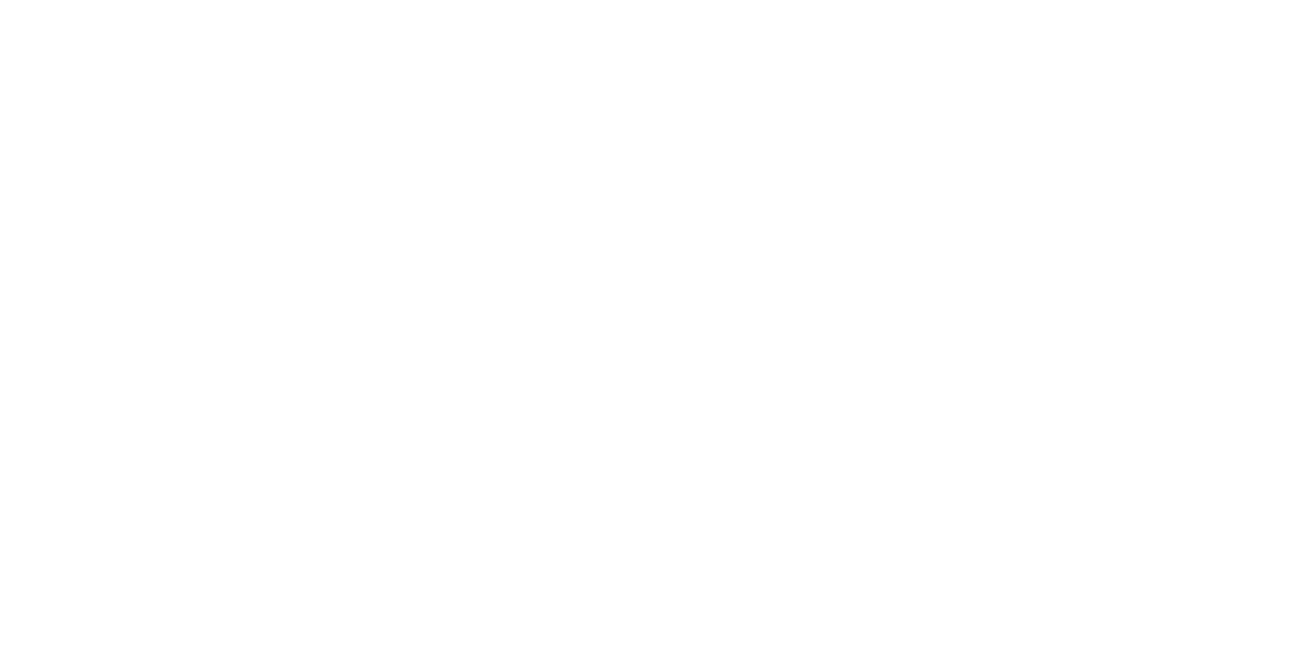
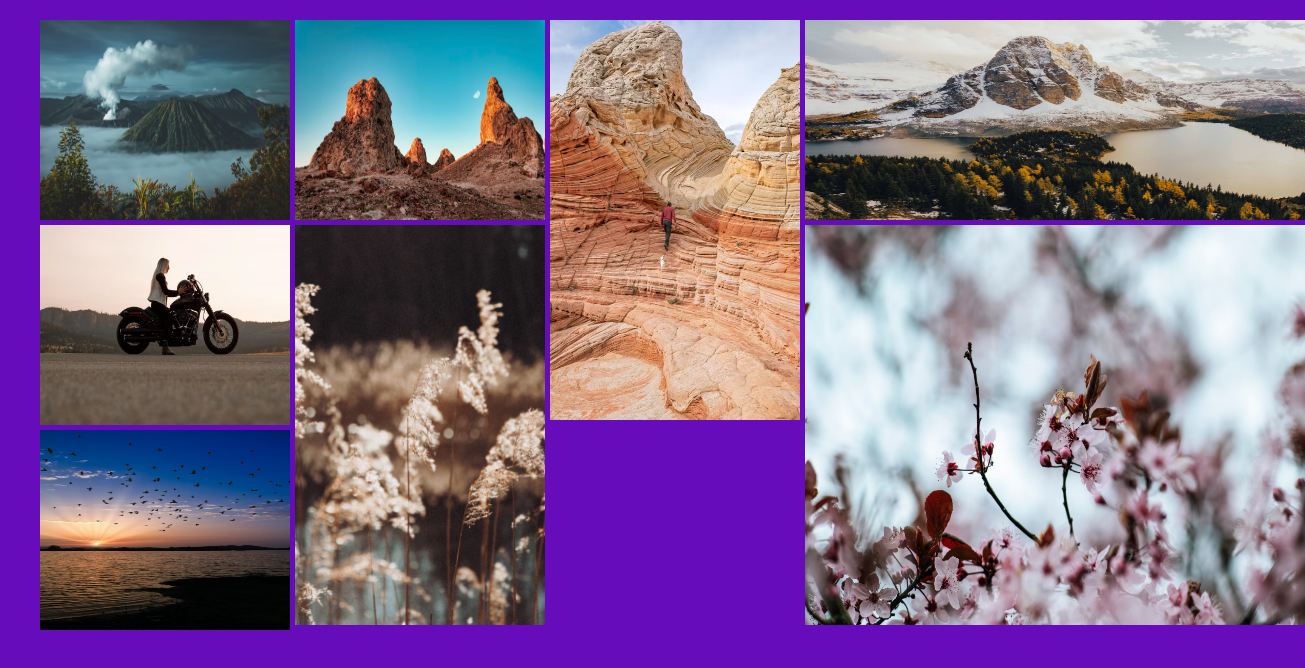
Before and after one commit to zulfulst/Jed_task, a plain HTML site: page html_css_task/Grid/sweetie/index.html in a window 1280 px wide. Shown: the whole page, 1305 px wide, since content can reach past the window. Drawn offline with Linux system fonts and the light colour scheme.

Commit message:
сomplete

```diff
--- a/html_css_task/Grid/sweetie/index.html
+++ b/html_css_task/Grid/sweetie/index.html
@@ -1,5 +1,6 @@
 <!DOCTYPE html>
 <html lang="en">
+
 <head>
     <meta charset="UTF-8">
     <meta http-equiv="X-UA-Compatible" content="IE=edge">
@@ -7,7 +8,18 @@
     <title>Document</title>
     <link rel="stylesheet" href="./style.css">
 </head>
+
 <body>
+    <div>
+        <img src="./img/img1.avif" alt="">
+        <img src="./img/img2.avif" alt="">
+        <img src="./img/img3.avif" alt="" class="img3">
+        <img src="./img/img4.avif" alt="" class="img4">
+        <img src="./img/img5.avif" alt="">
+        <img src="./img/img6.avif" alt="" class="img6">
+        <img src="./img/img7.avif" alt="" class="img7">
+        <img src="./img/img8.avif" alt="">
+    </div>
+</body>
 
-</body>
 </html>
--- a/html_css_task/Grid/sweetie/style.css
+++ b/html_css_task/Grid/sweetie/style.css
@@ -0,0 +1,41 @@
+body {
+  margin: 20px;
+  background-color: rgb(102, 12, 187);
+}
+
+div {
+  gap: 5px;
+  display: grid;
+  margin-left: 20px;
+  grid-template-rows: repeat(3, 200px);
+  grid-template-columns: repeat(5, 250px);
+}
+
+img {
+  width: 250px;
+  height: 200px;
+}
+
+.img3 {
+  grid-column: 3 / 4;
+  grid-row: 1 / 3;
+  height: 400px;
+}
+
+.img4 {
+  grid-column: 4 / 6;
+  width: 500px;
+}
+
+.img6 {
+  grid-column: 2 / 3;
+  grid-row: 2 / 4;
+  height: 400px;
+}
+
+.img7 {
+  grid-column: 4 / 6;
+  grid-row: 2 / 4;
+  width: 500px;
+  height: 400px;
+}
```
